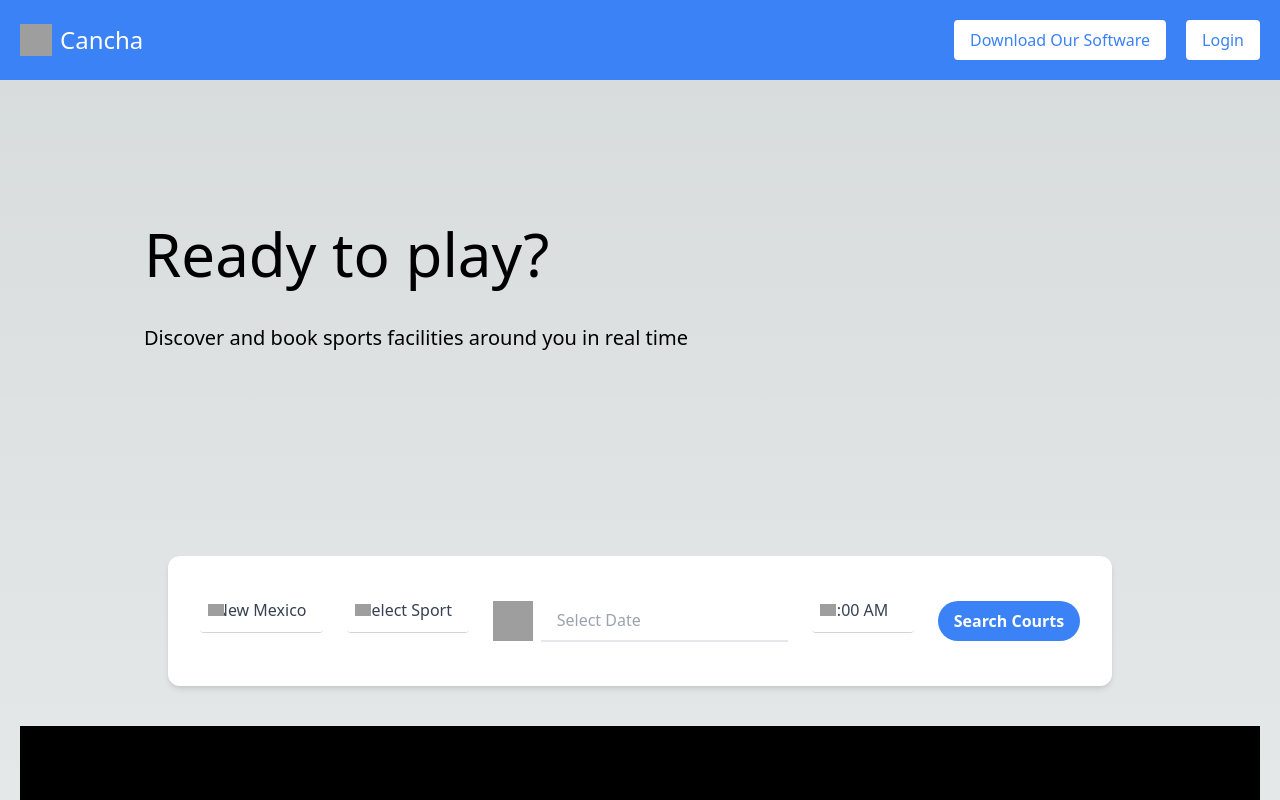
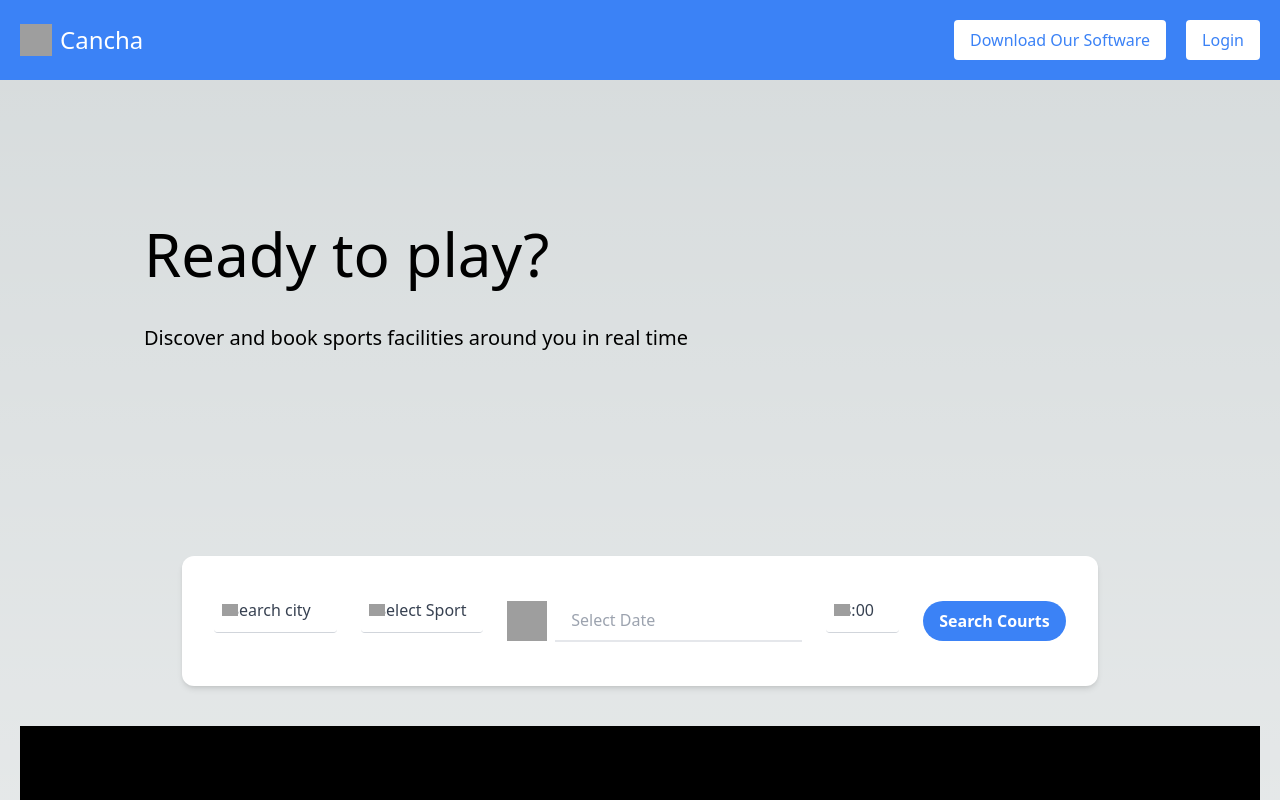
Before and after one commit to Ivixx09/cancha, a Next.js app: page / in a window 1280 px wide. Shown: the top 800 px of the page. Built offline with nearby package versions, Linux system fonts and the light colour scheme; grey boxes are pictures that could not be loaded.

Commit message:
added schedules to an input

```diff
--- a/src/pages/bar.tsx
+++ b/src/pages/bar.tsx
@@ -24,6 +24,7 @@ function Bar() {
             <img src="logo1.png" alt="logo" className="absolute left-2" onClick={() => focusInput(inputRef1)} />
         </div>
                                 <select ref={inputRef1} className="block appearance-none w-full bg-white border-none text-gray-700 py-3 px-4 rounded leading-tight focus:outline-none focus:bg-white focus:border-gray-500" id="grid-state">
+                                <option value="" disabled selected hidden>Search city</option>
                                         <option>New Mexico</option>
                                         <option>Missouri</option>
                                         <option>Texas</option>
@@ -61,9 +62,43 @@ function Bar() {
             <img src="logo3.png" alt="logo" className="absolute left-2" onClick={() => focusInput(inputRef3)} />
         </div>
                                 <select ref={inputRef3} className="block appearance-none w-full bg-white border-none text-gray-700 py-3 px-4 rounded leading-tight focus:outline-none focus:bg-white focus:border-gray-500" id="grid-state">
-                                        <option>9:00 AM</option>
-                                        <option>12:00 PM</option>
-                                        <option>3:00 PM</option>
+                                        <option>8:00 </option>
+                                        <option>8:30 </option>
+                                        <option>9:00 </option>
+                                        <option>9:30 </option>
+                                        <option>10:00 </option>
+                                        <option>10:30 </option>
+                                        <option>11:00 </option>
+                                        <option>11:30 </option>
+                                        <option>12:00 </option>
+                                        <option>12:30 </option>
+                                        <option>13:00 </option>
+                                        <option>13:30 </option>
+                                        <option>14:00 </option>
+                                        <option>14:30 </option>
+                                        <option>15:00 </option>
+                                        <option>15:30 </option>
+                                        <option>16:00 </option>
+                                        <option>16:30 </option>
+                                        <option>17:00 </option>
+                                        <option>17:30 </option>
+                                        <option>18:00 </option>
+                                        <option>18:30 </option>
+                                        <option>19:00 </option>
+                                        <option>19:30 </option>
+                                        <option>20:00 </option>
+                                        <option>20:30 </option>
+                                        <option>21:00 </option>
+                                        <option>21:30 </option>
+                                        <option>22:00 </option>
+                                        <option>22:30 </option>
+                                        <option>23:00 </option>
+                                        <option>23:30 </option>
+                                        <option>0:00 </option>
+                                        <option>0:30 </option>
+                                        <option>1:00 </option>
+                                        <option>1:30 </option>
+                                        <option>2:00 </option>
                                     </select>
 
                                 </div>
```
